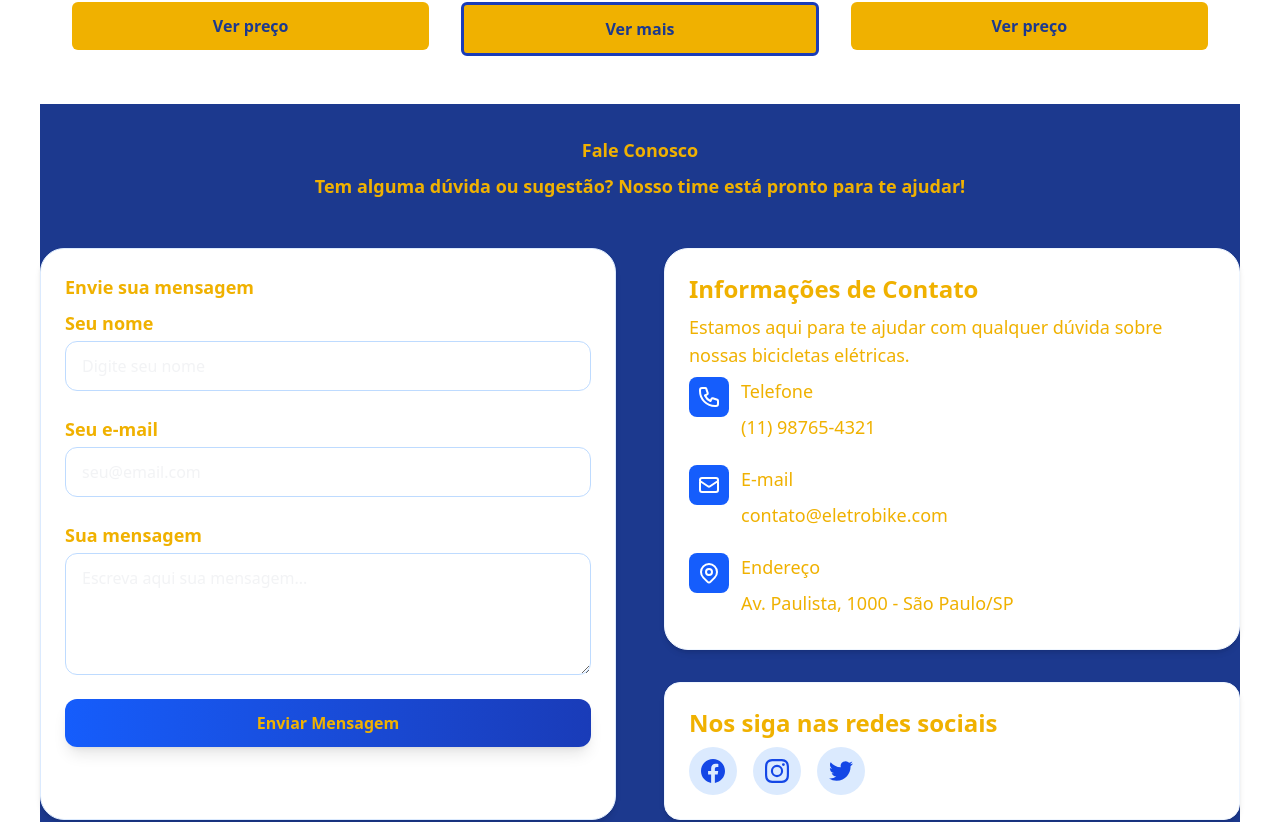
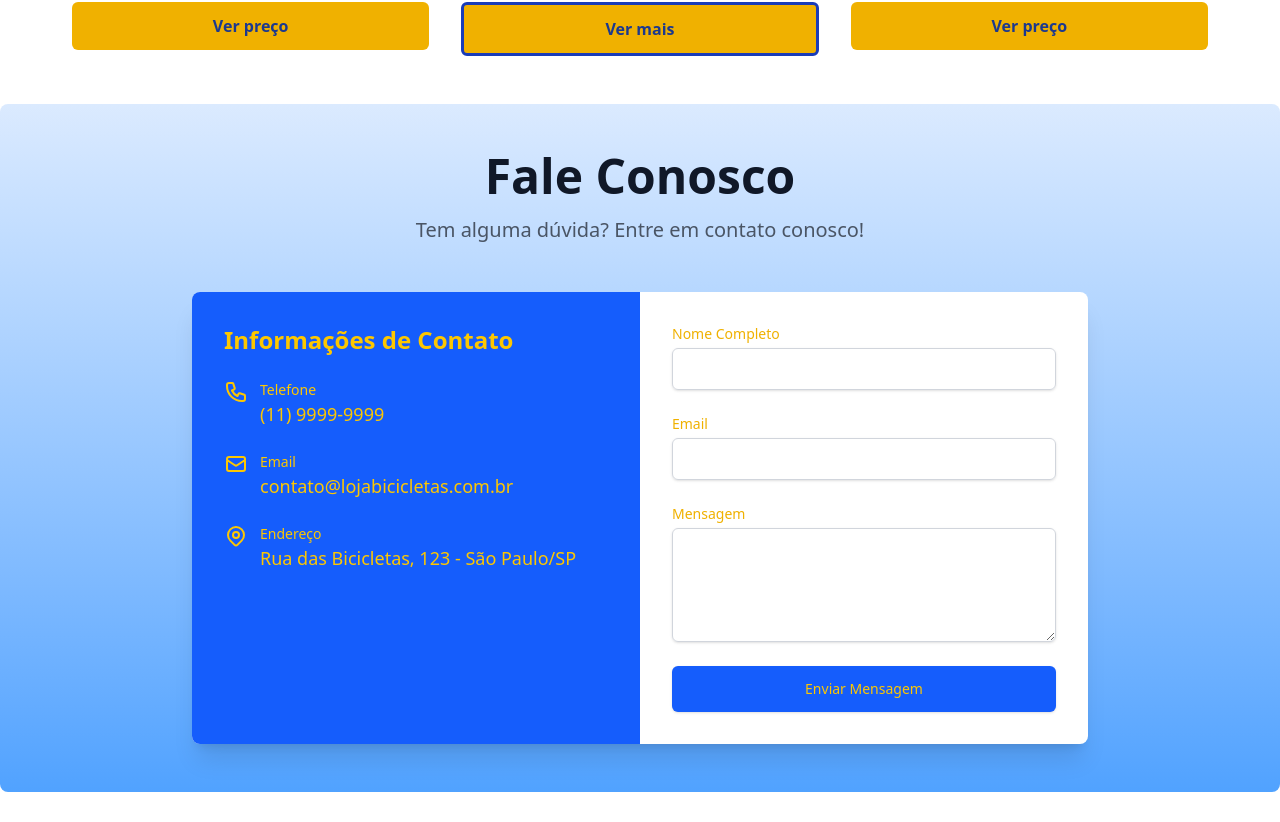
Before and after one commit to GrupoCodeNexus/CP5-WebDev_REACT-NODE, a React (Vite) app in the folder frontend/: page / in a window 1280 px wide. Shown: the part 1053-1875 px from the top of the page. Built offline with nearby package versions, Linux system fonts and the light colour scheme.

Commit message:
Style: estilizando o contato e as laterais

```diff
--- a/frontend/Routes/Contato.jsx
+++ b/frontend/Routes/Contato.jsx
@@ -1,123 +1,108 @@
-// src/components/Contact.jsx
 
 const Contato = () => {
   return (
-    <div className="bg-blue-900 text-gray-200 py-8">
-      <div className="max-w-7xl mx-auto">
+  <div className="min-h-[calc(85vh-50px)] bg-gradient-to-b from-blue-100 to-blue-400 py-12 rounded-lg w-screen relative left-1/2 right-1/2 -mx-[50vw]">
+      <div className="max-w-4xl mx-auto">
         <div className="text-center mb-12">
-          <h1 className="text-lg text-yellow-500 font-semibold mb-2">Fale Conosco</h1>
-          <p className="text-lg text-yellow-500 font-semibold mb-2">
-            Tem alguma dúvida ou sugestão? Nosso time está pronto para te ajudar!
+          <h1 className="text-4xl font-extrabold text-gray-900 sm:text-5xl mb-4">
+            Fale Conosco
+          </h1>
+          <p className="text-xl text-gray-600">
+            Tem alguma dúvida? Entre em contato conosco!
           </p>
         </div>
 
-        <div className="grid grid-cols-1 md:grid-cols-2 gap-12">
-          {/* Formulário */}
-          <div className="bg-white p-6 rounded-3xl shadow-md border border-blue-100">
-            <h2 className="text-lg text-yellow-500 font-semibold mb-2">Envie sua mensagem</h2>
-            <form className="space-y-6">
-              <div>
-                <label htmlFor="name" className="text-lg text-yellow-500 font-semibold mb-2">Seu nome</label>
-                <input
-                  type="text"
-                  id="name"
-                  className="mt-1 block w-full px-4 py-3 rounded-xl border border-blue-200 focus:ring-2 focus:ring-blue-500 focus:border-blue-500"
-                  placeholder="Digite seu nome"
-                />
-              </div>
-              <div>
-                <label htmlFor="email" className="text-lg text-yellow-500 font-semibold mb-2">Seu e-mail</label>
-                <input
-                  type="email"
-                  id="email"
-                  className="mt-1 block w-full px-4 py-3 rounded-xl border border-blue-200 focus:ring-2 focus:ring-blue-500 focus:border-blue-500"
-                  placeholder="seu@email.com"
-                />
-              </div>
-              <div>
-                <label htmlFor="message" className="text-lg text-yellow-500 font-semibold mb-2">Sua mensagem</label>
-                <textarea
-                  id="message"
-                  rows="4"
-                  className="mt-1 block w-full px-4 py-3 rounded-xl border border-blue-200 focus:ring-2 focus:ring-blue-500 focus:border-blue-500"
-                  placeholder="Escreva aqui sua mensagem..."
-                ></textarea>
-              </div>
-              <button
-                type="submit"
-                className="w-full bg-gradient-to-r from-blue-600 to-blue-800 text-yellow-500 py-3 px-6 rounded-xl font-bold hover:from-blue-700 hover:to-blue-900 transition-all duration-300 shadow-lg hover:shadow-xl"
-              >
-                Enviar Mensagem
-              </button>
-            </form>
-          </div>
+        <div className="bg-white shadow-xl rounded-lg overflow-hidden">
+          <div className="grid grid-cols-1 md:grid-cols-2 gap-0">
 
-          {/* Informações de contato */}
-          <div className="space-y-8">
-            <div className="bg-white p-6 rounded-3xl shadow-md border border-blue-50">
-              <h3 className="text-2xl text-yellow-500 font-bold mb-2">Informações de Contato</h3>
-              <p className="text-lg text-yellow-500 font-medium mb-2">Estamos aqui para te ajudar com qualquer dúvida sobre nossas bicicletas elétricas.</p>
+            <div className="bg-blue-600 p-8 text-yellow-400">
+              <h2 className="text-2xl font-bold mb-6">Informações de Contato</h2>
 
-              <div className="space-y-4">
+              <div className="space-y-6">
                 <div className="flex items-start">
-                  <div className="flex-shrink-0 bg-blue-600 p-2 rounded-lg">
-                    <svg className="h-6 w-6 text-white" fill="none" viewBox="0 0 24 24" stroke="currentColor">
+                  <div className="flex-shrink-0">
+                    <svg className="h-6 w-6" fill="none" viewBox="0 0 24 24" stroke="currentColor">
                       <path strokeLinecap="round" strokeLinejoin="round" strokeWidth={2} d="M3 5a2 2 0 012-2h3.28a1 1 0 01.948.684l1.498 4.493a1 1 0 01-.502 1.21l-2.257 1.13a11.042 11.042 0 005.516 5.516l1.13-2.257a1 1 0 011.21-.502l4.493 1.498a1 1 0 01.684.949V19a2 2 0 01-2 2h-1C9.716 21 3 14.284 3 6V5z" />
                     </svg>
                   </div>
                   <div className="ml-3">
-                    <p className="text-lg text-yellow-500 font-medium mb-2">Telefone</p>
-                    <p className="text-lg text-yellow-500 font-medium mb-2">(11) 98765-4321</p>
+                    <p className="text-sm font-medium">Telefone</p>
+                    <p className="text-lg">(11) 9999-9999</p>
                   </div>
                 </div>
 
                 <div className="flex items-start">
-                  <div className="flex-shrink-0 bg-blue-600 p-2 rounded-lg">
-                    <svg className="h-6 w-6 text-white" fill="none" viewBox="0 0 24 24" stroke="currentColor">
+                  <div className="flex-shrink-0">
+                    <svg className="h-6 w-6" fill="none" viewBox="0 0 24 24" stroke="currentColor">
                       <path strokeLinecap="round" strokeLinejoin="round" strokeWidth={2} d="M3 8l7.89 5.26a2 2 0 002.22 0L21 8M5 19h14a2 2 0 002-2V7a2 2 0 00-2-2H5a2 2 0 00-2 2v10a2 2 0 002 2z" />
                     </svg>
                   </div>
                   <div className="ml-3">
-                    <p className="text-lg text-yellow-500 font-medium mb-2">E-mail</p>
-                    <p className="text-lg text-yellow-500 font-medium mb-2">contato@eletrobike.com</p>
+                    <p className="text-sm font-medium">Email</p>
+                    <p className="text-lg">contato@lojabicicletas.com.br</p>
                   </div>
                 </div>
 
                 <div className="flex items-start">
-                  <div className="flex-shrink-0 bg-blue-600 p-2 rounded-lg">
-                    <svg className="h-6 w-6 text-white" fill="none" viewBox="0 0 24 24" stroke="currentColor">
+                  <div className="flex-shrink-0">
+                    <svg className="h-6 w-6" fill="none" viewBox="0 0 24 24" stroke="currentColor">
                       <path strokeLinecap="round" strokeLinejoin="round" strokeWidth={2} d="M17.657 16.657L13.414 20.9a1.998 1.998 0 01-2.827 0l-4.244-4.243a8 8 0 1111.314 0z" />
                       <path strokeLinecap="round" strokeLinejoin="round" strokeWidth={2} d="M15 11a3 3 0 11-6 0 3 3 0 016 0z" />
                     </svg>
                   </div>
                   <div className="ml-3">
-                    <p className="text-lg text-yellow-500 font-medium mb-2">Endereço</p>
-                    <p className="text-lg text-yellow-500 font-medium mb-2">Av. Paulista, 1000 - São Paulo/SP</p>
+                    <p className="text-sm font-medium">Endereço</p>
+                    <p className="text-lg">Rua das Bicicletas, 123 - São Paulo/SP</p>
                   </div>
                 </div>
               </div>
             </div>
 
-            {/* Redes Sociais */}
-            <div className="bg-white p-6 rounded-2xl shadow-md border border-blue-50">
-              <h3 className="text-2xl text-yellow-500 font-bold mb-2">Nos siga nas redes sociais</h3>
-              <div className="flex space-x-4">
-                <a href="#" className="bg-blue-100 p-3 rounded-full text-blue-700 hover:bg-blue-200 transition-colors duration-300">
-                  <svg className="h-6 w-6" fill="currentColor" viewBox="0 0 24 24">
-                    <path d="M24 12.073c0-6.627-5.373-12-12-12s-12 5.373-12 12c0 5.99 4.388 10.954 10.125 11.854v-8.385H7.078v-3.47h3.047V9.43c0-3.007 1.792-4.669 4.533-4.669 1.312 0 2.686.235 2.686.235v2.953H15.83c-1.491 0-1.956.925-1.956 1.874v2.25h3.328l-.532 3.47h-2.796v8.385C19.612 23.027 24 18.062 24 12.073z" />
-                  </svg>
-                </a>
-                <a href="#" className="bg-blue-100 p-3 rounded-full text-blue-700 hover:bg-blue-200 transition-colors duration-300">
-                  <svg className="h-6 w-6" fill="currentColor" viewBox="0 0 24 24">
-                    <path d="M12 2.163c3.204 0 3.584.012 4.85.07 3.252.148 4.771 1.691 4.919 4.919.058 1.265.069 1.645.069 4.849 0 3.205-.012 3.584-.069 4.849-.149 3.225-1.664 4.771-4.919 4.919-1.266.058-1.644.07-4.85.07-3.204 0-3.584-.012-4.849-.07-3.26-.149-4.771-1.699-4.919-4.92-.058-1.265-.07-1.644-.07-4.849 0-3.204.013-3.583.07-4.849.149-3.227 1.664-4.771 4.919-4.919 1.266-.057 1.645-.069 4.849-.069zM12 0C8.741 0 8.333.014 7.053.072 2.695.272.273 2.69.073 7.052.014 8.333 0 8.741 0 12c0 3.259.014 3.668.072 4.948.2 4.358 2.618 6.78 6.98 6.98C8.333 23.986 8.741 24 12 24c3.259 0 3.668-.014 4.948-.072 4.354-.2 6.782-2.618 6.979-6.98.059-1.28.073-1.689.073-4.948 0-3.259-.014-3.667-.072-4.947-.196-4.354-2.617-6.78-6.979-6.98C15.668.014 15.259 0 12 0zm0 5.838a6.162 6.162 0 100 12.324 6.162 6.162 0 000-12.324zM12 16a4 4 0 110-8 4 4 0 010 8zm6.406-11.845a1.44 1.44 0 100 2.881 1.44 1.44 0 000-2.881z" />
-                  </svg>
-                </a>
-                <a href="#" className="bg-blue-100 p-3 rounded-full text-blue-700 hover:bg-blue-200 transition-colors duration-300">
-                  <svg className="h-6 w-6" fill="currentColor" viewBox="0 0 24 24">
-                    <path d="M23.953 4.57a10 10 0 01-2.825.775 4.958 4.958 0 002.163-2.723c-.951.555-2.005.959-3.127 1.184a4.92 4.92 0 00-8.384 4.482C7.69 8.095 4.067 6.13 1.64 3.162a4.822 4.822 0 00-.666 2.475c0 1.71.87 3.213 2.188 4.096a4.904 4.904 0 01-2.228-.616v.06a4.923 4.923 0 003.946 4.827 4.996 4.996 0 01-2.212.085 4.936 4.936 0 004.604 3.417 9.867 9.867 0 01-6.102 2.105c-.39 0-.779-.023-1.17-.067a13.995 13.995 0 007.557 2.209c9.053 0 13.998-7.496 13.998-13.985 0-.21 0-.42-.015-.63A9.935 9.935 0 0024 4.59z" />
-                  </svg>
-                </a>
-              </div>
+
+            <div className="p-8">
+              <form className="space-y-6">
+                <div>
+                  <label htmlFor="name" className="block text-sm font-medium text-yellow-500">
+                    Nome Completo
+                  </label>
+                  <input
+                    type="text"
+                    id="name"
+                    className="mt-1 block w-full border border-gray-300 rounded-md shadow-sm py-2 px-3 focus:outline-none focus:ring-blue-500 focus:border-blue-500"
+                  />
+                </div>
+
+                <div>
+                  <label htmlFor="email" className="block text-sm font-medium text-yellow-500">
+                    Email
+                  </label>
+                  <input
+                    type="email"
+                    id="email"
+                    className="mt-1 block w-full border border-gray-300 rounded-md shadow-sm py-2 px-3 focus:outline-none focus:ring-blue-500 focus:border-blue-500"
+                  />
+                </div>
+
+                <div>
+                  <label htmlFor="message" className="block text-sm font-medium text-yellow-500">
+                    Mensagem
+                  </label>
+                  <textarea
+                    id="message"
+                    rows={4}
+                    className="mt-1 block w-full border border-gray-300 rounded-md shadow-sm py-2 px-3 focus:outline-none focus:ring-blue-500 focus:border-blue-500"
+                  ></textarea>
+                </div>
+
+                <div>
+                  <button
+                    type="submit"
+                    className="w-full flex justify-center py-3 px-4 border border-transparent rounded-md shadow-sm text-sm font-medium text-yellow-400 bg-blue-600 hover:bg-blue-700 focus:outline-none focus:ring-2 focus:ring-offset-2 focus:ring-blue-500"
+                  >
+                    Enviar Mensagem
+                  </button>
+                </div>
+              </form>
             </div>
           </div>
         </div>
```
